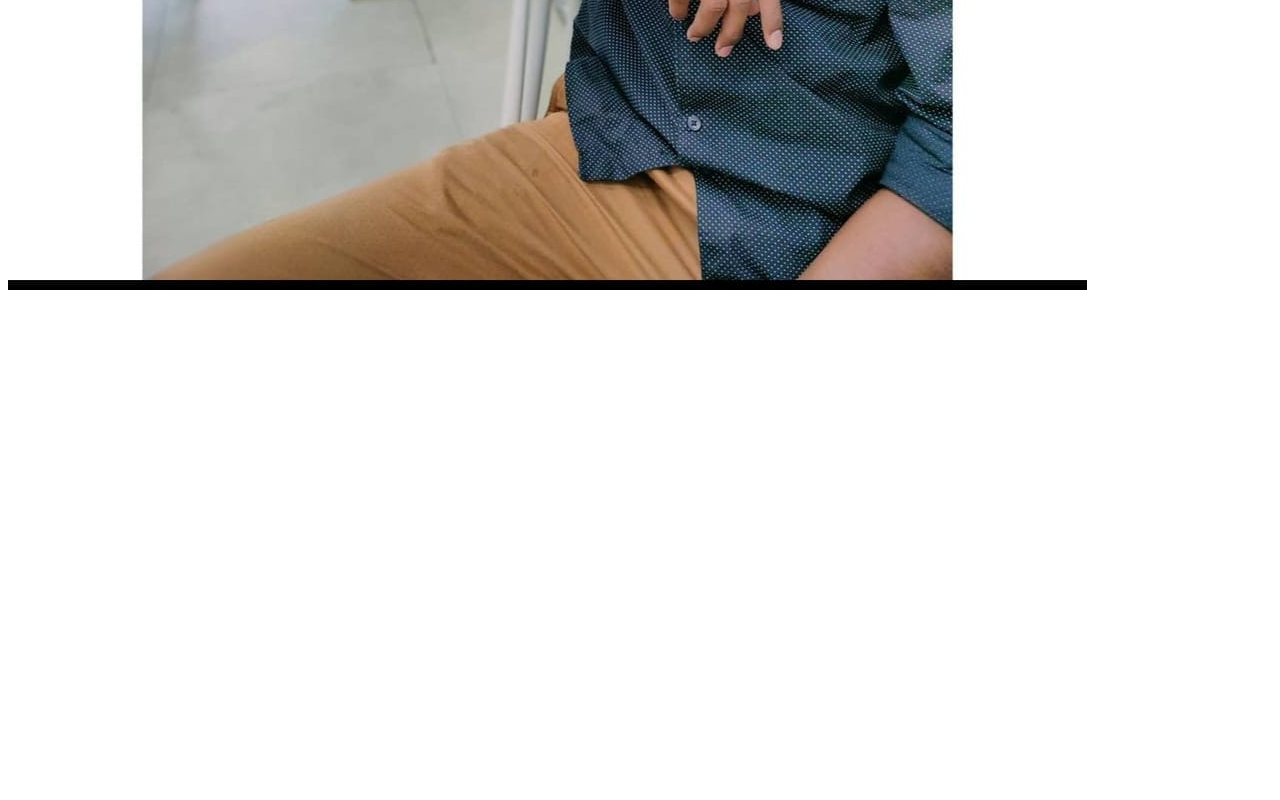
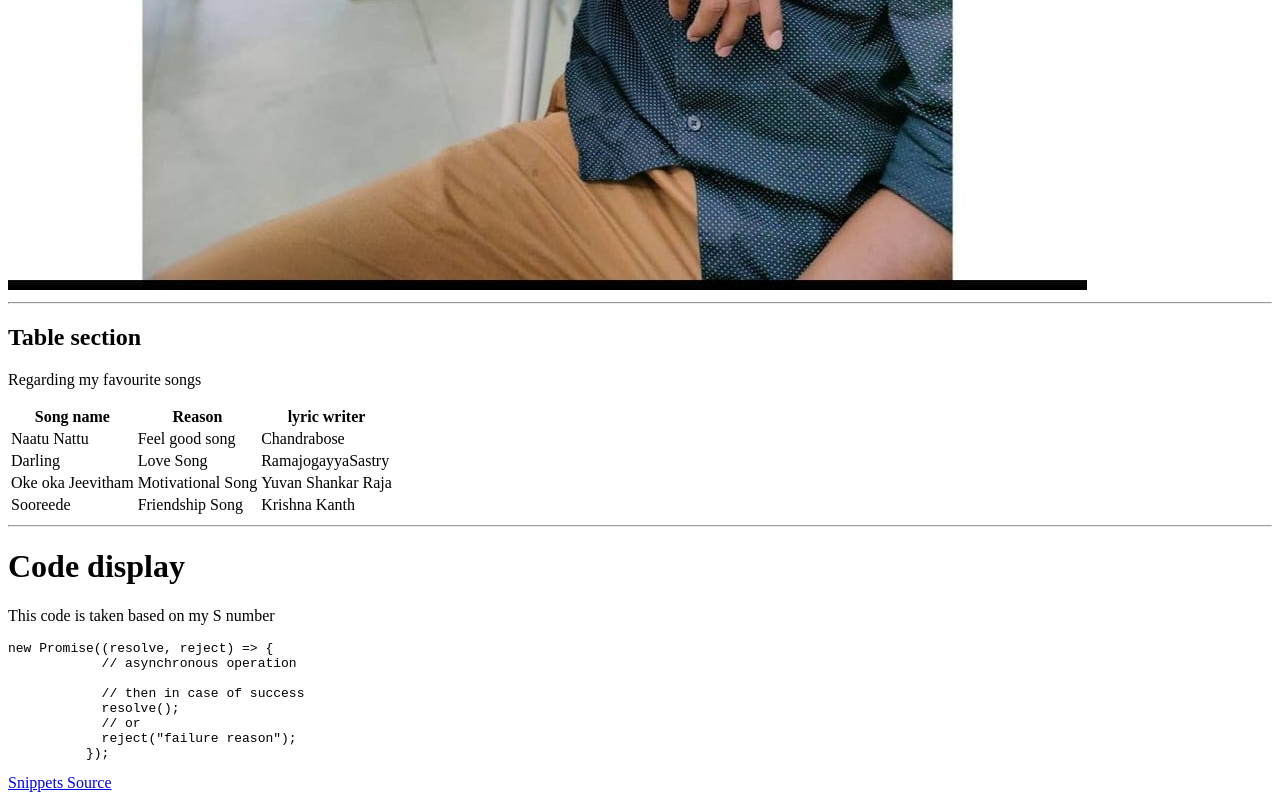
Before and after one commit to 44-563-Web-Apps-S24/44563-webapps-s24-assignment3-Ganesh252000, a plain HTML site: page MyMedia.html in a window 1280 px wide. Shown: the part 975-1775 px from the top of the page. Before the commit the page ends 1277 px from the top, so only its background shows below. Drawn offline with Linux system fonts and the light colour scheme.

Commit message:
Added 2 files

```diff
--- a/MyMedia.html
+++ b/MyMedia.html
@@ -13,6 +13,47 @@
         <p>My favorate Salaar. which is recently released in Tollywood and spread allover the world and best action movie</p>
         <img src="ganesh.jpg">
 
+        <hr>
+        <h2>Table section</h2>
+        <p>Regarding my favourite songs</p>
+        <table>
+            <tr>
+                <th>Song name</th>
+                <th>Reason</th>
+                <th>lyric writer</th>
+            </tr>
+            <tr>
+                <td>Naatu Nattu</td>
+                <td>Feel good song</td>
+                <td>Chandrabose</td>
+            </tr>
+            <tr>
+                <td>Darling</td>
+                <td>Love Song</td>
+                <td>RamajogayyaSastry</td>
+            </tr>
+            <tr>
+                <td>Oke oka Jeevitham</td>
+                <td>Motivational Song</td>
+                <td>Yuvan Shankar Raja</td>
+            </tr>
+            <tr>
+                <td>Sooreede</td>
+                <td>Friendship Song</td>
+                <td>Krishna Kanth</td>
+            </tr>
+        </table>
+        <hr>
+        <h1>Code display</h1>
+        <p>This code is taken based on my S number</p>
+        <pre>new Promise((resolve, reject) => {
+            // asynchronous operation
 
+            // then in case of success
+            resolve();
+            // or
+            reject("failure reason");
+          });</pre>
+          <a href="https://code.pieces.app/collections/javascript">Snippets Source</a>
     </body>
 </html>
```
Also changed, not shown: index.html (+1 -1 lines).
